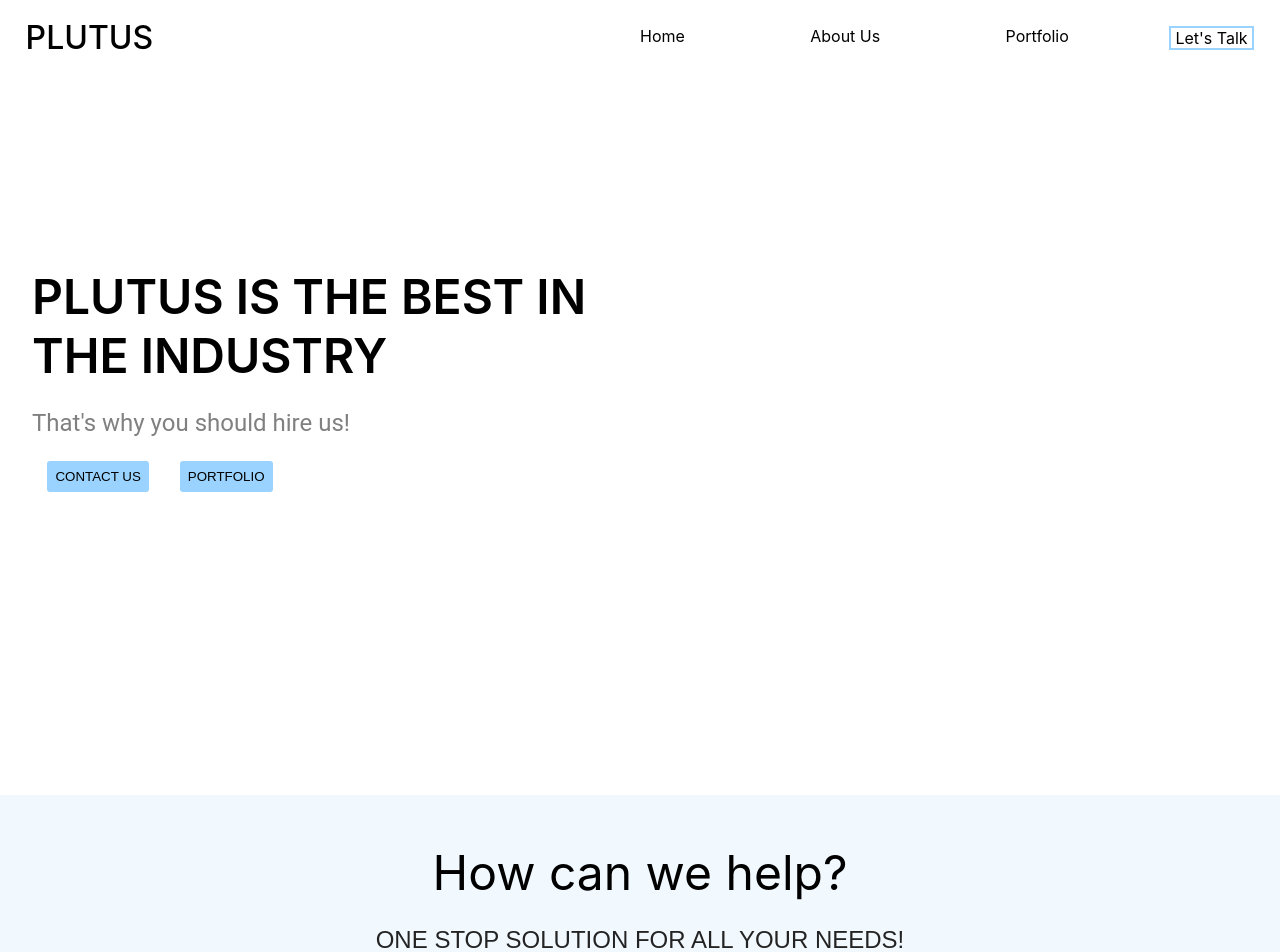
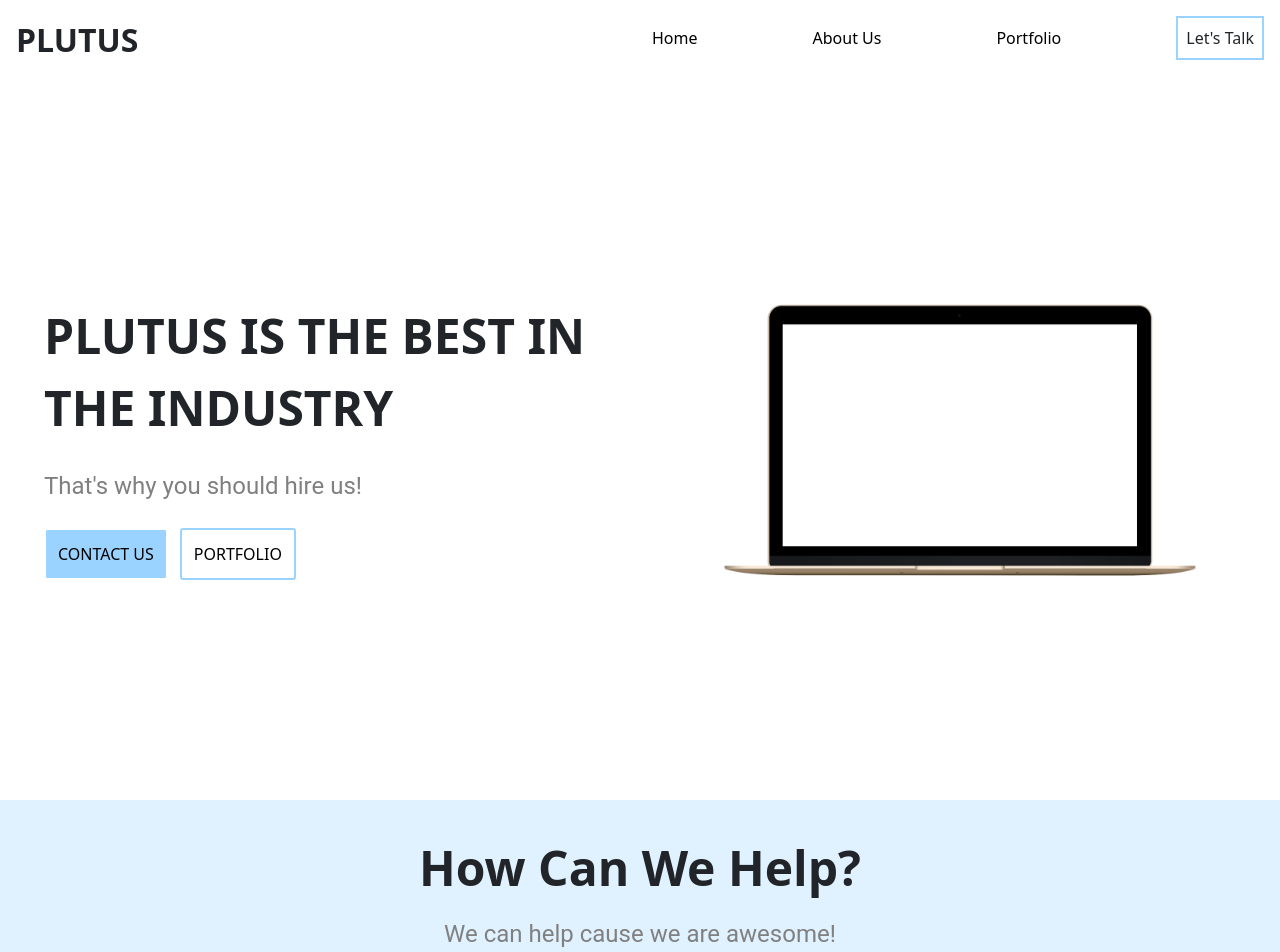
Before and after one commit to Plutus-Web-Solutions/plutus-website, a React (Create React App) app: page / in a window 1280 px wide. Shown: the top 952 px of the page. Built offline with nearby package versions, Linux system fonts and the light colour scheme.

Commit message:
Header styling

```diff
--- a/package.json
+++ b/package.json
@@ -10,7 +10,9 @@
     "react": "^17.0.2",
     "react-bootstrap": "^1.6.1",
     "react-dom": "^17.0.2",
+    "react-router-dom": "^5.2.0",
     "react-scripts": "4.0.3",
+    "styled-components": "^5.3.0",
     "web-vitals": "^1.1.2"
   },
   "scripts": {
--- a/src/App.js
+++ b/src/App.js
@@ -1,6 +1,5 @@
 import './App.css';
 import {BrowserRouter, Switch, Route} from 'react-router-dom';
-import NavBar from './components/NavBar/NavBar.component';
 import Homepage from './pages/Homepage/Homepage.page';
 
 function App() {
--- a/src/components/Header/Header.component.js
+++ b/src/components/Header/Header.component.js
@@ -1,33 +1,40 @@
 import React from "react";
-import {
-  HeaderButtonDiv,
-  HeaderButtons,
-  HeaderDiv,
-  HeaderGraphic,
-  HeaderGraphicImg,
-  HeaderLined,
-  HeaderSolid,
-  HeaderSubtitle,
-  HeaderText,
-  HeaderTitle,
-} from "./Header.styles";
-import laptop from "../../assets/laptop.png";
+import { HeaderButtonsDiv, HeaderButton, HeaderGraphic, HeaderGraphicImg, HeaderLined, HeaderSolid, HeaderSubtitle, HeaderText, HeaderTitle } from "./Header.styles";
+import laptop from '../../assets/laptop.png'
+import { Container, Row, Col, Image } from "react-bootstrap";
+import 'bootstrap/dist/css/bootstrap.css';
+import NavBar from '../NavBar/NavBar.component';
+
 export default function Header() {
   return (
-    <HeaderDiv>
-      <HeaderText>
-        <HeaderTitle>PLUTUS IS THE BEST IN THE INDUSTRY</HeaderTitle>
-        <HeaderSubtitle>That's why you should hire us!</HeaderSubtitle>
-        <HeaderButtonDiv>
-          <HeaderButtons>CONTACT US</HeaderButtons>
-          <HeaderButtons>PORTFOLIO</HeaderButtons>
-        </HeaderButtonDiv>
-      </HeaderText>
-      {/* <HeaderGraphic>
-        <HeaderLined />
-        <HeaderSolid />
-        <HeaderGraphicImg src={laptop} />
-      </HeaderGraphic> */}
-    </HeaderDiv>
+    <Container fluid >
+        <Row>
+          <NavBar></NavBar>
+        </Row>
+
+        <Row className="align-items-center" style={{height:"90vh"}} >
+          <Col lg={{span:6, order:1}} md={{span:7, order:1}} sm={{span:12, order:2}} xs={{span:12, order:2}}>
+            <HeaderText>
+              <HeaderTitle>PLUTUS IS THE BEST IN THE INDUSTRY</HeaderTitle>
+              <HeaderSubtitle>That's why you should hire us!</HeaderSubtitle>
+              <HeaderButtonsDiv>
+                  <HeaderButton type="normal">CONTACT US</HeaderButton>
+                  <HeaderButton type="inverse"> PORTFOLIO</HeaderButton>
+              </HeaderButtonsDiv>
+            </HeaderText>
+          </Col>
+
+          <Col lg={{span:6, order:2}} md={{span:5, order:2}} sm={{span:12, order:1}} xs={{span:12, order:1}}>
+            <HeaderGraphic>
+                {/* <HeaderLined />
+                <HeaderSolid />  */}
+                <HeaderGraphicImg src={laptop}/>
+            </HeaderGraphic>
+          </Col>
+
+        </Row>
+
+    </Container>
+
   );
 }
--- a/src/components/Header/Header.styles.js
+++ b/src/components/Header/Header.styles.js
@@ -19,6 +19,7 @@ to {
 }
 `
 
+
 export const HeaderDiv = styled.div`
   display: flex;
   flex-direction: row;
@@ -32,21 +33,37 @@ export const HeaderDiv = styled.div`
 
 `;
 
+
 export const HeaderText = styled.div`
   display: flex;
   flex-direction: column;
-  width: 50%;
-  height: 80%;
-  padding: 1em 0 1em 2em;
-  justify-content: center;
+
+  padding-left:2em;
+  @media screen and (max-width: 768px) {
+    display: flex;
+    flex-direction: column;
+    align-items: center;
+    padding-left:0em;
+
+  }
 `;
 
 export const HeaderTitle = styled.div`
-  width: 90%;
   font-weight: 600;
   font-size: 3rem;
+
+
+  @media screen and (max-width: 768px) {
+    text-align:center
+
+  }
+
+  @media screen and (max-width: 992px) {
+    font-size: 2.5rem;
+
   @media(max-width: 576px){
     font-size: 1.5rem;
+
   }
 `;
 
@@ -57,36 +74,50 @@ export const HeaderSubtitle = styled.div`
   font-family: Roboto, Helvetica, sans-serif;
 `;
 
-export const HeaderButtonDiv = styled.div`
+export const HeaderButtonsDiv = styled.div`
     display: flex;
-    justify-content: space-around;
-    width: 40%;
+    justify-content: flex-start;
+    width: 100%;
+    @media screen and (max-width: 768px) {
+      justify-content: center;
+
+    }
 `;
 
-export const HeaderButtons = styled.button`
+export const HeaderButton = styled.button`
     color: black;
-    background-color:#9AD3FF;
-    border: none;
-    padding: 0.6em;
+    background-color:${props=>props.type==="inverse"?"white":"#9AD3FF"};
+    border: ${props=>props.type==="inverse"?"2px solid #9AD3FF":"2px solid white"};
+    margin-left: ${props=>props.type==="inverse"?"0.75em":"0"};
+    padding: 0.75em;
     border-radius: 3px;
+    box-sizing:border-box;
+
+    &:hover{
+
+    }
 `;
 
 export const HeaderGraphic = styled.div`
-  width: 40%;
   display: flex;
-  justify-content: center;
   flex-direction: row;
   align-items: center;
+  justify-content: center;
 `;
 
 export const HeaderSolid = styled.div`
-position: absolute;
-width: 20em;
-height: 35em;
-border-radius: 50%;
-background: #9AD3FF;
-transform: rotate(50deg)
+
+  position:absolute;
+  width: 70%;
+  height: 90%;
+  border-radius: 50%;
+  background: #9AD3FF;
+  transform: rotate(50deg)
+
+
+
 `;
+
 
 export const HeaderLined = styled.div`
 position: absolute;
@@ -99,8 +130,15 @@ transform: rotate(-50deg)
 `;
 
 
+export const HeaderGraphicImg = styled.img`
+    width:80%;
+    z-index: 1;
+    @media screen and (max-width: 992px) {
+      width:100%;
+    }
 
-export const HeaderGraphicImg = styled.img`
-    height: 55%;
-    position: absolute;
+    @media screen and (max-width: 768px) {
+      width:50%;
+    }
+
 `;
--- a/src/components/NavBar/NavBar.component.js
+++ b/src/components/NavBar/NavBar.component.js
@@ -1,19 +1,30 @@
 import React from 'react'
-import { Nav, NavHeading, NavLink, NavLinks } from './NavBar.styles'
+import {NavHeading, NavLink, NavLinks, NavLinkButton } from './NavBar.styles'
+import { Container, Row, Col, Image } from "react-bootstrap";
+import 'bootstrap/dist/css/bootstrap.css';
 
 const NavBar = () => {
     return (
-        <Nav>
+        <Container fluid style={{padding:"1em"}}>
+                <Row>
+                    <Col lg={6} md={6} sm={3} xs={3}>
                         <NavHeading>
                         PLUTUS
                         </NavHeading>
-            <NavLinks>
+                    </Col>
+
+                    <Col lg={6} md={6} sm={9} xs={9}>
+                        <NavLinks className="align-items-center">
                             <NavLink>Home</NavLink>
                             <NavLink>About Us</NavLink>
                             <NavLink>Portfolio</NavLink>
-                <NavLink className='border'>Let's Talk</NavLink>
+                            <NavLinkButton>Let's Talk</NavLinkButton>
                         </NavLinks>
-        </Nav>
+                    </Col>
+
+                </Row>
+        </Container>
+
     )
 }
 
--- a/src/components/NavBar/NavBar.styles.js
+++ b/src/components/NavBar/NavBar.styles.js
@@ -1,39 +1,54 @@
 import styled from 'styled-components';
 
-export const Nav = styled.nav`
-  z-index: 1000;
-  width: 100%;
-  height: 75px;
-  display: flex;
-  flex-direction: row;
-  justify-content: space-between;
-  align-items: center;
-`;
 
 
 export const NavHeading = styled.div`
-  padding: 0 0 0 2vw;
   font-weight: 550;
-  font-size: 2rem;
+  font-size: 2em;
+
+  @media screen and (max-width: 768px) {
+    font-size:1em;
+
+  }
 
 `
 
 export const NavLinks = styled.div`
-    padding: 0 2vw 0 0;
+
     display: flex;
     justify-content: space-between;
     flex-direction: row;
-    width: 50%;
-    .border{
-        border: 2px solid #9AD3FF;
-        padding: 0 0.3em;
-      }
+
+
+
 
 `
 
 export const NavLink = styled.a`
-padding: 0 2vw;
-@media(max-width: 576px){
-  font-size: 0.7em;
-}
+    color:black;
+    text-decoration: none;
+
+    &:hover{
+      color:#9AD3FF;
+      text-decoration: none;
+    }
+
+
+
 `
+
+export const NavLinkButton = styled.div`
+
+  border: 2px solid #9AD3FF;
+  padding: 0.5em;
+
+  &:hover{
+    background-color:#9AD3FF;
+    text-decoration: none;
+    color:white;
+  }
+
+
+
+
+`
--- /dev/null
+++ b/src/components/OurServices/OurServices.component.js
@@ -0,0 +1,38 @@
+import React from "react";
+import { OurServicesTitle, OurServicesSubtitle } from "./OurServices.styles";
+import laptop from '../../assets/laptop.png'
+import { Container, Row, Col, Image } from "react-bootstrap";
+import 'bootstrap/dist/css/bootstrap.css';
+import NavBar from '../NavBar/NavBar.component';
+
+export default function OurServices() {
+  return (
+    <Container fluid style={{backgroundColor:"rgba(154,211,255,0.3)"}}>
+        <Row style={{padding:"2em"}}>
+          <Col lg={12}>
+          <OurServicesTitle className="text-center" >How Can We Help?</OurServicesTitle>
+          </Col>
+          <Col lg={12}>
+          <OurServicesSubtitle className="text-center" >We can help cause we are awesome!</OurServicesSubtitle>
+          </Col>
+
+        </Row>
+
+        <Row className="align-items-center" >
+          <Col lg={{span:6, order:1}} md={{span:7, order:1}} sm={{span:12, order:2}} xs={{span:12, order:2}}>
+
+          </Col>
+
+          <Col lg={{span:6, order:2}} md={{span:5, order:2}} sm={{span:12, order:1}} xs={{span:12, order:1}}>
+
+          </Col>
+
+          <Col lg={{span:6, order:2}} md={{span:5, order:2}} sm={{span:12, order:1}} xs={{span:12, order:1}}>
+
+          </Col>
+        </Row>
+
+    </Container>
+
+  );
+}
--- /dev/null
+++ b/src/components/OurServices/OurServices.styles.js
@@ -0,0 +1,24 @@
+import styled from "styled-components";
+
+
+
+export const OurServicesTitle = styled.div`
+  font-weight: 600;
+  font-size: 3rem;
+
+  @media screen and (max-width: 768px) {
+    text-align:center
+
+  }
+
+  @media screen and (max-width: 992px) {
+    font-size: 2.5rem;
+  }
+`;
+
+export const OurServicesSubtitle = styled.div`
+  padding: 0.5em 0;
+  font-size: 1.5rem;
+  color: grey;
+  font-family: Roboto, Helvetica, sans-serif;
+`;
--- a/src/pages/Homepage/Homepage.page.js
+++ b/src/pages/Homepage/Homepage.page.js
@@ -1,14 +1,12 @@
 import React from 'react'
 import Header from '../../components/Header/Header.component'
-import NavBar from '../../components/NavBar/NavBar.component'
-import Services from '../../components/Services/Services.component'
+import OurServices from '../../components/OurServices/OurServices.component'
 
 export default function Homepage() {
     return (
-        <div>
-          <NavBar />
+        <>
           <Header />
-          <Services />
-        </div>
+          <OurServices/>
+        </>
     )
 }
```
Also changed, not shown: 1 other file (tests, documents, lock files or other folders). Lines whose indentation alone changed are shown as unchanged.
